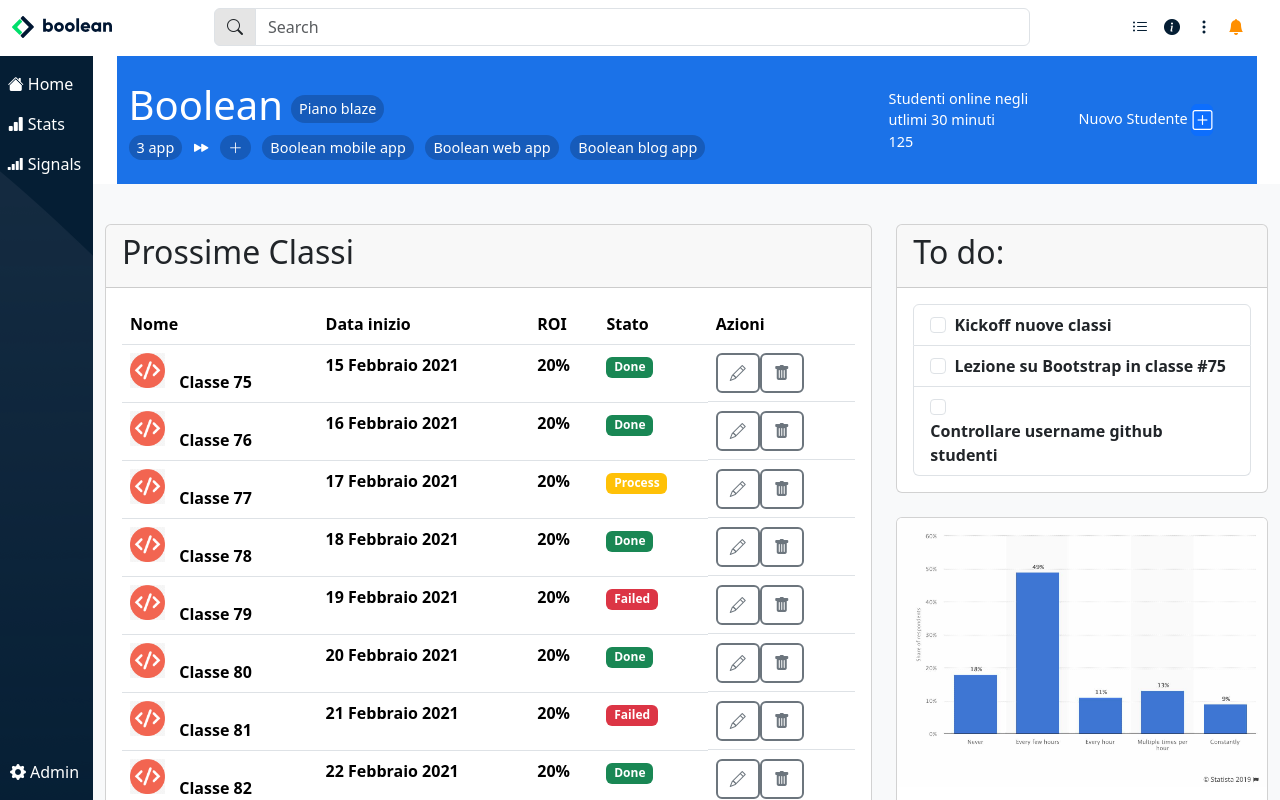
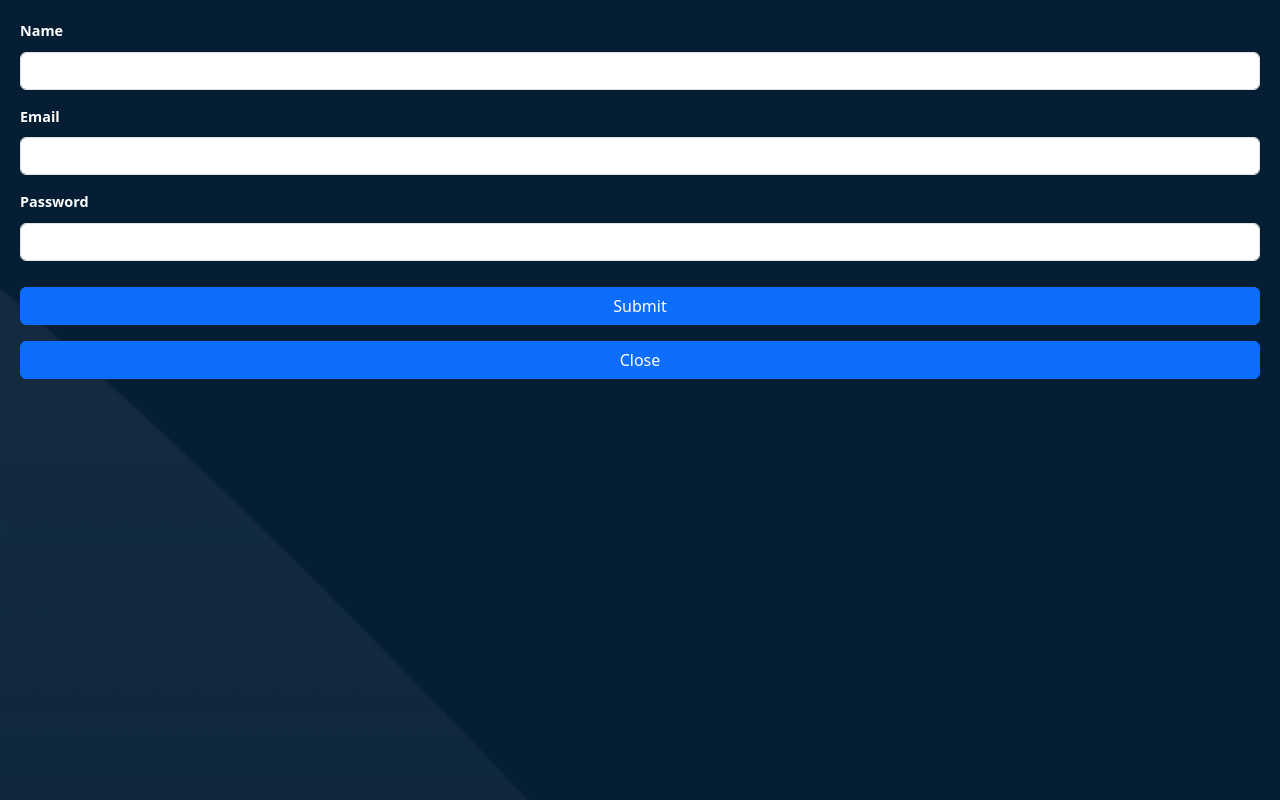
Before and after one commit to Cris-NTL/html-css-bootstrap-dashboard, a plain HTML site: page index.html in a window 1280 px wide. Both pictures are taken after a click on the button 1202 px from the left and 120 px from the top of the page. Drawn offline with nearby package versions, Linux system fonts and the light colour scheme.

Commit message:
Add: registration form + details

```diff
--- a/css/style.css
+++ b/css/style.css
@@ -106,6 +106,36 @@
     height: var(--jumbo-sm);
 }
 
+#registration-form-container {
+    position: fixed;
+    top: 0;
+    right: 100%;
+    height: 100%;
+    width: 100%;
+    background-color: var(--side);
+    background-image: url(/img/sidebar-bg.png);
+    background-size: cover;
+    transition: right 0.5s ease-in-out;
+    z-index: 1;
+  }
+
+  #registration-form-container.show {
+    right: 0;
+  }
+
+  #registration-form {
+    padding: 20px;
+  }
+
+  #registration-form label {
+    display: block;
+    margin-bottom: 10px;
+  }
+
+  #registration-form button[type="submit"] {
+    margin-top: 10px;
+  }
+
 /* // jumbotron */
 .main {
     width: calc(100% - var(--as-size));
--- a/index.html
+++ b/index.html
@@ -22,6 +22,10 @@
     <link
         href="https://fonts.googleapis.com/css2?family=Roboto:ital,wght@0,100;0,300;0,400;0,500;0,700;0,900;1,100;1,300;1,400;1,500;1,700;1,900&display=swap"
         rel="stylesheet">
+    <!-- link js -->
+    <script src="https://cdn.jsdelivr.net/npm/bootstrap@5.3.0-alpha1/dist/js/bootstrap.bundle.min.js"
+        integrity="sha384-w76AqPfDkMBDXo30jS1Sgez6pr3x5MlQ1ZAGC+nuZB+EYdgRZgiwxhTBTkF7CXvN"
+        crossorigin="anonymous"></script>
 </head>
 
 <body>
@@ -99,10 +103,30 @@
                         <!-- new student + registration form -->
                         <div class="col-md-3 col-lg-2">
                             <span>Nuovo Studente</span>
-                            <button type="button" class="btn btn-primary p-0" id="registration-button"><i class="bi bi-plus-square fs-5"></i></button>
+                            <button type="button" class="btn btn-primary p-0" id="registration-button"><i
+                                    class="bi bi-plus-square fs-5"></i></button>
 
                             <!-- registration form -->
-
+                            <div id="registration-form-container">
+                                <form id="registration-form">
+                                    <div class="mb-3">
+                                        <label for="name" class="form-label fw-bold">Name</label>
+                                        <input type="text" class="form-control" id="name" name="name">
+                                    </div>
+                                    <div class="mb-3">
+                                        <label for="email" class="form-label fw-bold">Email</label>
+                                        <input type="email" class="form-control" id="email" name="email">
+                                    </div>
+                                    <div class="mb-3">
+                                        <label for="password" class="form-label fw-bold">Password</label>
+                                        <input type="password" class="form-control" id="password" name="password">
+                                    </div>
+                                    <div class="d-flex flex-column">
+                                        <button type="submit" class="btn btn-primary mb-3">Submit</button>
+                                        <button type="button" class="btn btn-primary" id="close-button">Close</button>
+                                    </div>
+                                </form>
+                            </div>
                             <!-- // registration form -->
                         </div>
                         <!-- // new student + registration form -->
@@ -130,7 +154,7 @@
                         <!-- // title -->
                     </div>
                 </div>
-                <!-- jumbotron -->
+                <!-- // jumbotron -->
 
                 <!-- content section -->
                 <div class="container-fluid ms-main-content py-3">
@@ -166,7 +190,8 @@
                                                 </td>
                                                 <td id="ms-border" class="d-flex">
                                                     <button id="btn" class="btn"><i class="bi bi-pencil"></i></button>
-                                                    <button id="btn" class="btn"><i class="bi bi-trash-fill"></i></button>
+                                                    <button id="btn" class="btn"><i
+                                                            class="bi bi-trash-fill"></i></button>
                                                 </td>
                                             </tr>
                                             <tr>
@@ -180,7 +205,8 @@
                                                 </td>
                                                 <td id="ms-border" class="d-flex">
                                                     <button id="btn" class="btn"><i class="bi bi-pencil"></i></button>
-                                                    <button id="btn" class="btn"><i class="bi bi-trash-fill"></i></button>
+                                                    <button id="btn" class="btn"><i
+                                                            class="bi bi-trash-fill"></i></button>
                                                 </td>
                                             </tr>
                                             <tr>
@@ -194,7 +220,8 @@
                                                 </td>
                                                 <td id="ms-border" class="d-flex">
                                                     <button id="btn" class="btn"><i class="bi bi-pencil"></i></button>
-                                                    <button id="btn" class="btn"><i class="bi bi-trash-fill"></i></button>
+                                                    <button id="btn" class="btn"><i
+                                                            class="bi bi-trash-fill"></i></button>
                                                 </td>
                                             </tr>
                                             <tr>
@@ -208,7 +235,8 @@
                                                 </td>
                                                 <td id="ms-border" class="d-flex">
                                                     <button id="btn" class="btn"><i class="bi bi-pencil"></i></button>
-                                                    <button id="btn" class="btn"><i class="bi bi-trash-fill"></i></button>
+                                                    <button id="btn" class="btn"><i
+                                                            class="bi bi-trash-fill"></i></button>
                                                 </td>
                                             </tr>
                                             <tr>
@@ -222,7 +250,8 @@
                                                 </td>
                                                 <td id="ms-border" class="d-flex">
                                                     <button id="btn" class="btn"><i class="bi bi-pencil"></i></button>
-                                                    <button id="btn" class="btn"><i class="bi bi-trash-fill"></i></button>
+                                                    <button id="btn" class="btn"><i
+                                                            class="bi bi-trash-fill"></i></button>
                                                 </td>
                                             </tr>
                                             <tr>
@@ -236,7 +265,8 @@
                                                 </td>
                                                 <td id="ms-border" class="d-flex">
                                                     <button id="btn" class="btn"><i class="bi bi-pencil"></i></button>
-                                                    <button id="btn" class="btn"><i class="bi bi-trash-fill"></i></button>
+                                                    <button id="btn" class="btn"><i
+                                                            class="bi bi-trash-fill"></i></button>
                                                 </td>
                                             </tr>
                                             <tr>
@@ -250,7 +280,8 @@
                                                 </td>
                                                 <td id="ms-border" class="d-flex">
                                                     <button id="btn" class="btn"><i class="bi bi-pencil"></i></button>
-                                                    <button id="btn" class="btn"><i class="bi bi-trash-fill"></i></button>
+                                                    <button id="btn" class="btn"><i
+                                                            class="bi bi-trash-fill"></i></button>
                                                 </td>
                                             </tr>
                                             <tr>
@@ -264,7 +295,8 @@
                                                 </td>
                                                 <td id="ms-border" class="d-flex">
                                                     <button id="btn" class="btn"><i class="bi bi-pencil"></i></button>
-                                                    <button id="btn" class="btn"><i class="bi bi-trash-fill"></i></button>
+                                                    <button id="btn" class="btn"><i
+                                                            class="bi bi-trash-fill"></i></button>
                                                 </td>
                                             </tr>
                                         </tbody>
@@ -394,7 +426,8 @@
                                     <img src="img/stats.jpeg" class="card-img-top" alt="statistics">
                                     <div class="card-body">
                                         <h5 class="card-title">Utenti attivi</h5>
-                                        <p class="card-text">Lista degli utenti attivi in piattaforma nell'ultimo mese</p>
+                                        <p class="card-text">Lista degli utenti attivi in piattaforma nell'ultimo mese
+                                        </p>
                                     </div>
                                     <ul class="list-group list-group-flush">
                                         <li class="list-group-item"></li>
@@ -418,9 +451,33 @@
         <!-- // central body -->
     </div>
     <!-- javascript -->
-    <script src="https://cdn.jsdelivr.net/npm/bootstrap@5.3.0-alpha1/dist/js/bootstrap.bundle.min.js"
-        integrity="sha384-w76AqPfDkMBDXo30jS1Sgez6pr3x5MlQ1ZAGC+nuZB+EYdgRZgiwxhTBTkF7CXvN"
-        crossorigin="anonymous"></script> <!-- // javascript -->
+    <script>
+        const registrationFormContainer = document.getElementById('registration-form-container');
+        const registrationButton = document.getElementById('registration-button');
+        const closeButton = document.getElementById('close-button');
+
+        // Show the registration form when the registration button is clicked
+        registrationButton.addEventListener('click', function () {
+            registrationFormContainer.classList.add('show');
+        });
+
+        // Hide the registration form when the close button is clicked
+        closeButton.addEventListener('click', function () {
+            registrationFormContainer.classList.remove('show');
+        });
+
+        // Submit the registration form when the submit button is clicked
+        const registrationForm = document.getElementById('registration-form');
+        registrationForm.addEventListener('submit', function (event) {
+            event.preventDefault();
+            const name = document.getElementById('name').value;
+            const email = document.getElementById('email').value;
+            const password = document.getElementById('password').value;
+            // Do something with the form data, like send it to a server or display it on the page
+            console.log(name, email, password);
+        });
+    </script>
+    <!-- // javascript -->
 </body>
 
 </html>
```
